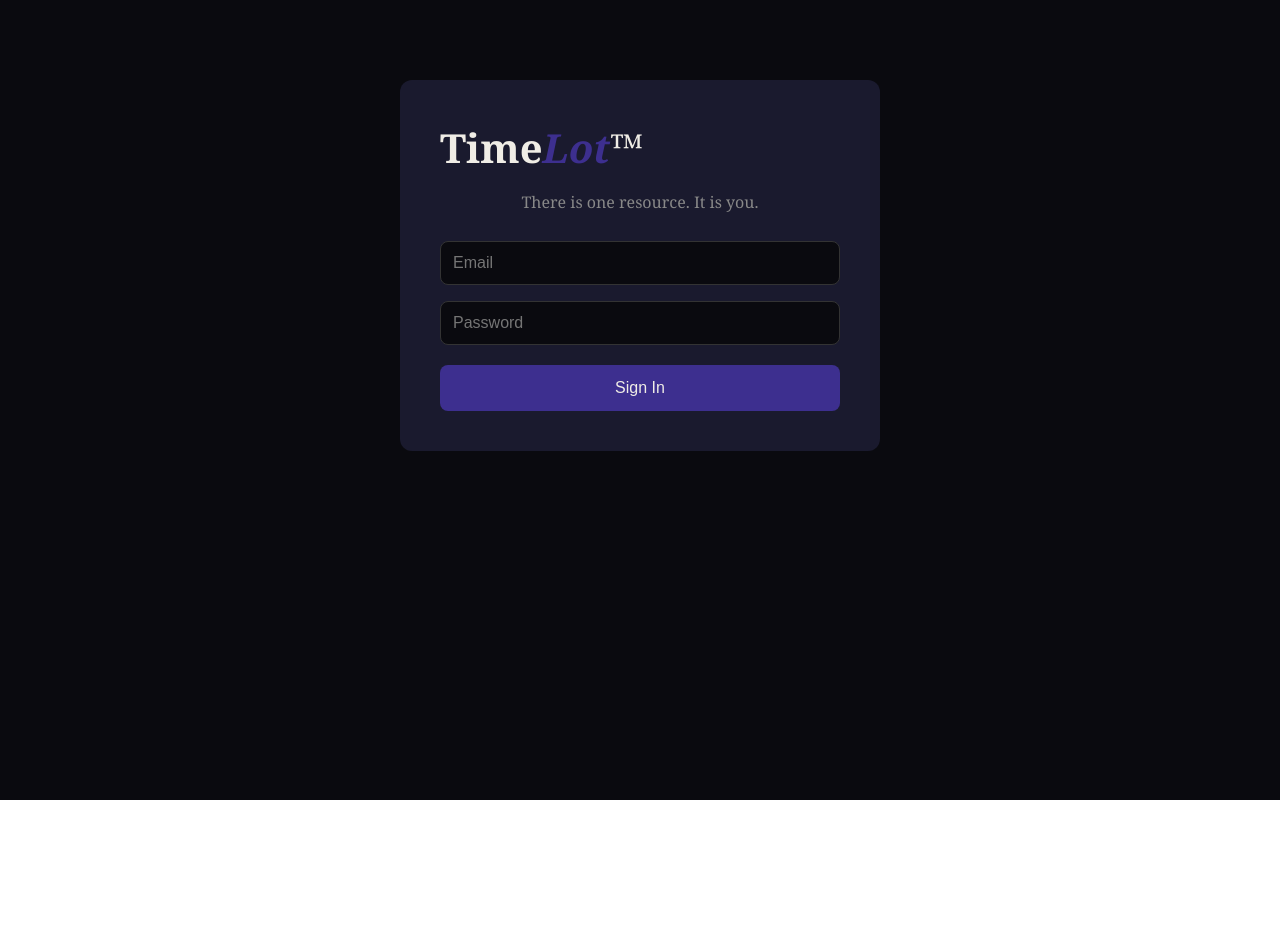
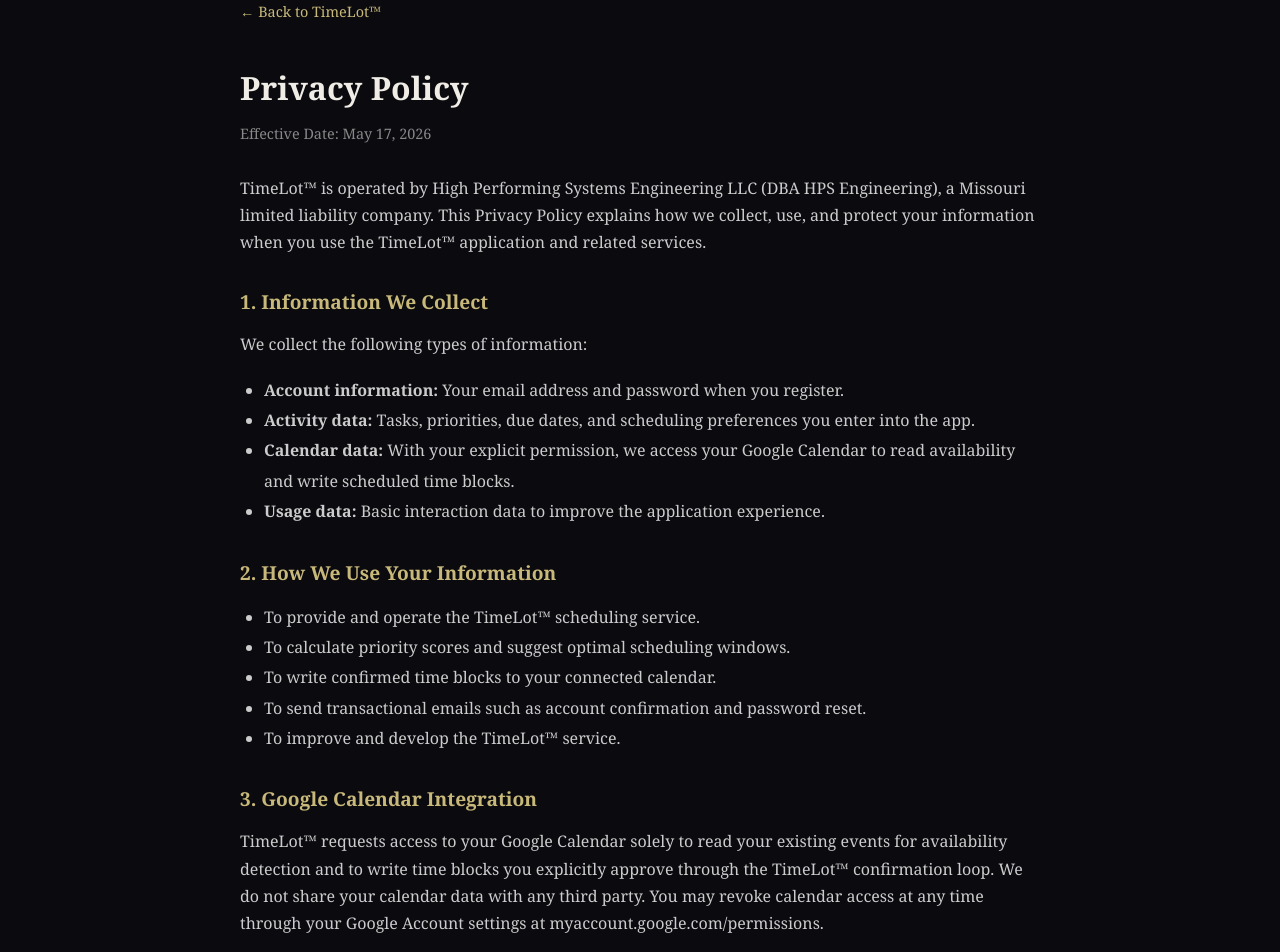
Before and after one commit to JosephGaied/timelot-web, a React (Create React App) app: page /privacy in a window 1280 px wide. Shown: the part 40-992 px from the top of the page. Before the commit the page ends 840 px from the top, so only its background shows below. Built offline with nearby package versions, Linux system fonts and the light colour scheme.

Commit message:
feat: add privacy policy page and routing

```diff
--- a/src/App.js
+++ b/src/App.js
@@ -1,5 +1,7 @@
 import React, { useState } from 'react';
 import axios from 'axios';
+import { BrowserRouter, Routes, Route } from 'react-router-dom';
+import PrivacyPolicy from './PrivacyPolicy';
 
 const API = 'https://timelot-api-production.up.railway.app';
 
@@ -36,6 +38,9 @@
         <button style={styles.button} onClick={handleLogin} disabled={loading}>
           {loading ? 'Signing in...' : 'Sign In'}
         </button>
+        <p style={styles.privacyLink}>
+          <a href="/privacy" style={styles.link}>Privacy Policy</a>
+        </p>
       </div>
     </div>
   );
@@ -185,6 +190,7 @@
             ))
         }
       </div>
+      <p style={styles.footerLink}><a href="/privacy" style={styles.link}>Privacy Policy</a></p>
     </div>
   );
 }
@@ -218,12 +224,25 @@
   activityMeta: { margin: 0, color: '#888', fontSize: '0.82rem' },
   actions: { display: 'flex', gap: '8px' },
   completeBtn: { padding: '8px 12px', backgroundColor: '#1a3a1a', border: '1px solid #2a5a2a', borderRadius: '6px', color: '#7ac87a', cursor: 'pointer', fontSize: '1rem' },
-  deleteBtn: { padding: '8px 12px', backgroundColor: '#3a1a1a', border: '1px solid #5a2a2a', borderRadius: '6px', color: '#c87a7a', cursor: 'pointer', fontSize: '1rem' }
+  deleteBtn: { padding: '8px 12px', backgroundColor: '#3a1a1a', border: '1px solid #5a2a2a', borderRadius: '6px', color: '#c87a7a', cursor: 'pointer', fontSize: '1rem' },
+  privacyLink: { textAlign: 'center', marginTop: '16px' },
+  footerLink: { textAlign: 'center', marginTop: '24px', maxWidth: '800px', margin: '24px auto 0' },
+  link: { color: '#666', fontSize: '0.85rem' },
 };
 
 export default function App() {
   const [token, setToken] = useState(localStorage.getItem('timelot_token') || '');
   const handleLogin = (token) => { localStorage.setItem('timelot_token', token); setToken(token); };
   const handleLogout = () => { localStorage.removeItem('timelot_token'); setToken(''); };
-  return token ? <Dashboard token={token} onLogout={handleLogout} /> : <Login onLogin={handleLogin} />;
+
+  return (
+    <BrowserRouter>
+      <Routes>
+        <Route path="/privacy" element={<PrivacyPolicy />} />
+        <Route path="*" element={
+          token ? <Dashboard token={token} onLogout={handleLogout} /> : <Login onLogin={handleLogin} />
+        } />
+      </Routes>
+    </BrowserRouter>
+  );
 }
--- /dev/null
+++ b/src/PrivacyPolicy.js
@@ -0,0 +1,159 @@
+import React from 'react';
+import { Link } from 'react-router-dom';
+
+export default function PrivacyPolicy() {
+  return (
+    <div style={styles.container}>
+      <div style={styles.content}>
+        <Link to="/" style={styles.back}>← Back to TimeLot™</Link>
+        <h1 style={styles.title}>Privacy Policy</h1>
+        <p style={styles.effective}>Effective Date: May 17, 2026</p>
+
+        <p style={styles.intro}>
+          TimeLot™ is operated by High Performing Systems Engineering LLC (DBA HPS Engineering),
+          a Missouri limited liability company. This Privacy Policy explains how we collect,
+          use, and protect your information when you use the TimeLot™ application and related services.
+        </p>
+
+        <h2 style={styles.h2}>1. Information We Collect</h2>
+        <p style={styles.p}>We collect the following types of information:</p>
+        <ul style={styles.ul}>
+          <li><strong>Account information:</strong> Your email address and password when you register.</li>
+          <li><strong>Activity data:</strong> Tasks, priorities, due dates, and scheduling preferences you enter into the app.</li>
+          <li><strong>Calendar data:</strong> With your explicit permission, we access your Google Calendar to read availability and write scheduled time blocks.</li>
+          <li><strong>Usage data:</strong> Basic interaction data to improve the application experience.</li>
+        </ul>
+
+        <h2 style={styles.h2}>2. How We Use Your Information</h2>
+        <ul style={styles.ul}>
+          <li>To provide and operate the TimeLot™ scheduling service.</li>
+          <li>To calculate priority scores and suggest optimal scheduling windows.</li>
+          <li>To write confirmed time blocks to your connected calendar.</li>
+          <li>To send transactional emails such as account confirmation and password reset.</li>
+          <li>To improve and develop the TimeLot™ service.</li>
+        </ul>
+
+        <h2 style={styles.h2}>3. Google Calendar Integration</h2>
+        <p style={styles.p}>
+          TimeLot™ requests access to your Google Calendar solely to read your existing events
+          for availability detection and to write time blocks you explicitly approve through
+          the TimeLot™ confirmation loop. We do not share your calendar data with any third party.
+          You may revoke calendar access at any time through your Google Account settings at
+          myaccount.google.com/permissions.
+        </p>
+        <p style={styles.p}>
+          TimeLot™'s use of Google Calendar data is limited to the purposes described in this
+          policy and complies with the Google API Services User Data Policy, including the
+          Limited Use requirements.
+        </p>
+
+        <h2 style={styles.h2}>4. Data Storage and Security</h2>
+        <p style={styles.p}>
+          Your data is stored securely using Supabase, a SOC 2 compliant cloud database provider.
+          Authentication is handled via industry-standard JWT tokens. We use HTTPS for all
+          data transmission. We implement reasonable technical and organizational measures
+          to protect your information.
+        </p>
+
+        <h2 style={styles.h2}>5. Data Sharing</h2>
+        <p style={styles.p}>
+          We do not sell, rent, or share your personal information with third parties for
+          marketing purposes. We may share data with service providers who assist in operating
+          the application (such as Supabase for database hosting and Google for calendar
+          integration) solely to provide the TimeLot™ service.
+        </p>
+
+        <h2 style={styles.h2}>6. Data Retention</h2>
+        <p style={styles.p}>
+          We retain your account and activity data for as long as your account is active.
+          You may request deletion of your account and associated data at any time by
+          contacting us at privacy@timelot.app.
+        </p>
+
+        <h2 style={styles.h2}>7. Your Rights</h2>
+        <ul style={styles.ul}>
+          <li>Access the personal data we hold about you.</li>
+          <li>Request correction of inaccurate data.</li>
+          <li>Request deletion of your account and data.</li>
+          <li>Revoke calendar or other third-party permissions at any time.</li>
+        </ul>
+
+        <h2 style={styles.h2}>8. Children's Privacy</h2>
+        <p style={styles.p}>
+          TimeLot™ is not intended for use by children under the age of 13. We do not
+          knowingly collect personal information from children under 13.
+        </p>
+
+        <h2 style={styles.h2}>9. Changes to This Policy</h2>
+        <p style={styles.p}>
+          We may update this Privacy Policy from time to time. We will notify you of
+          significant changes by posting the new policy at timelot.app/privacy with
+          an updated effective date.
+        </p>
+
+        <h2 style={styles.h2}>10. Contact Us</h2>
+        <p style={styles.p}>
+          If you have questions about this Privacy Policy or your data, please contact us at:
+        </p>
+        <p style={styles.p}>
+          <strong>High Performing Systems Engineering LLC</strong><br />
+          DBA HPS Engineering<br />
+          Email: privacy@timelot.app
+        </p>
+      </div>
+    </div>
+  );
+}
+
+const styles = {
+  container: {
+    minHeight: '100vh',
+    backgroundColor: '#0a0a0f',
+    color: '#f0ede6',
+    fontFamily: 'Georgia, serif',
+    padding: '40px 20px',
+  },
+  content: {
+    maxWidth: '800px',
+    margin: '0 auto',
+  },
+  back: {
+    color: '#c8b97a',
+    textDecoration: 'none',
+    fontSize: '0.9rem',
+    display: 'inline-block',
+    marginBottom: '24px',
+  },
+  title: {
+    fontSize: '2rem',
+    color: '#f0ede6',
+    marginBottom: '8px',
+  },
+  effective: {
+    color: '#888',
+    marginBottom: '32px',
+    fontSize: '0.9rem',
+  },
+  intro: {
+    color: '#ccc',
+    lineHeight: '1.7',
+    marginBottom: '24px',
+  },
+  h2: {
+    color: '#c8b97a',
+    fontSize: '1.2rem',
+    marginTop: '32px',
+    marginBottom: '12px',
+  },
+  p: {
+    color: '#ccc',
+    lineHeight: '1.7',
+    marginBottom: '16px',
+  },
+  ul: {
+    color: '#ccc',
+    lineHeight: '1.9',
+    paddingLeft: '24px',
+    marginBottom: '16px',
+  },
+};
```
